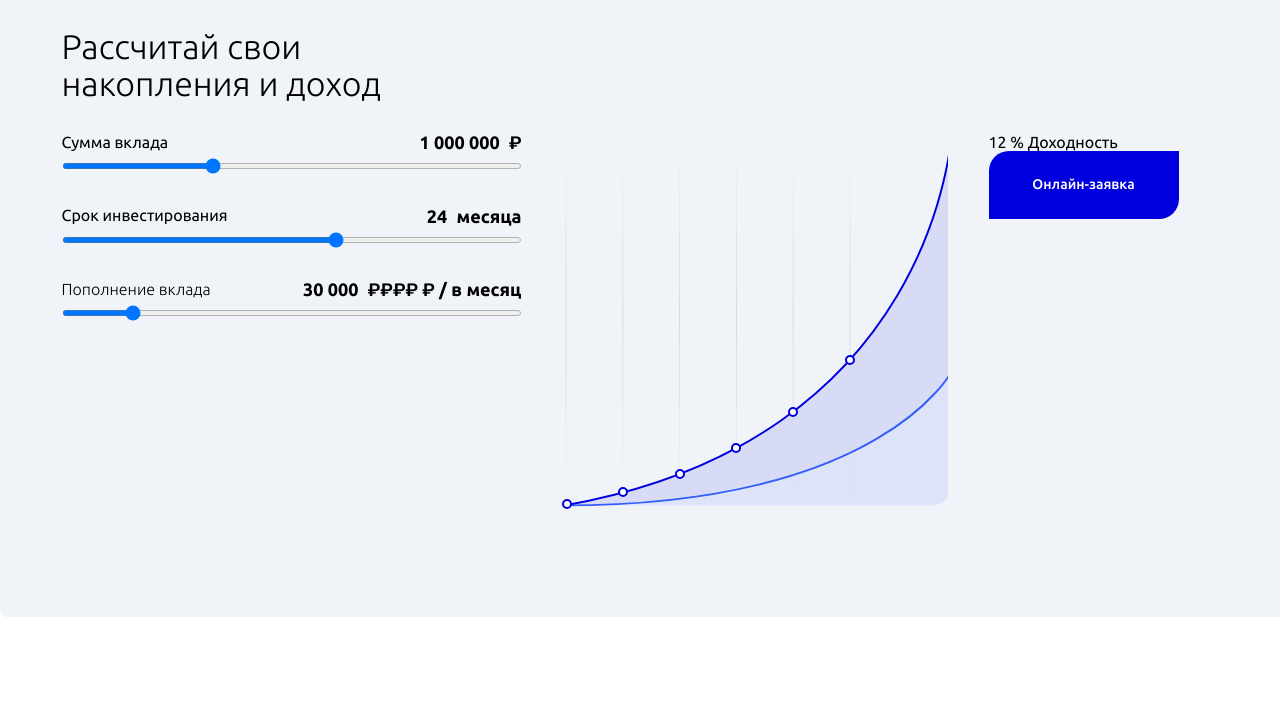
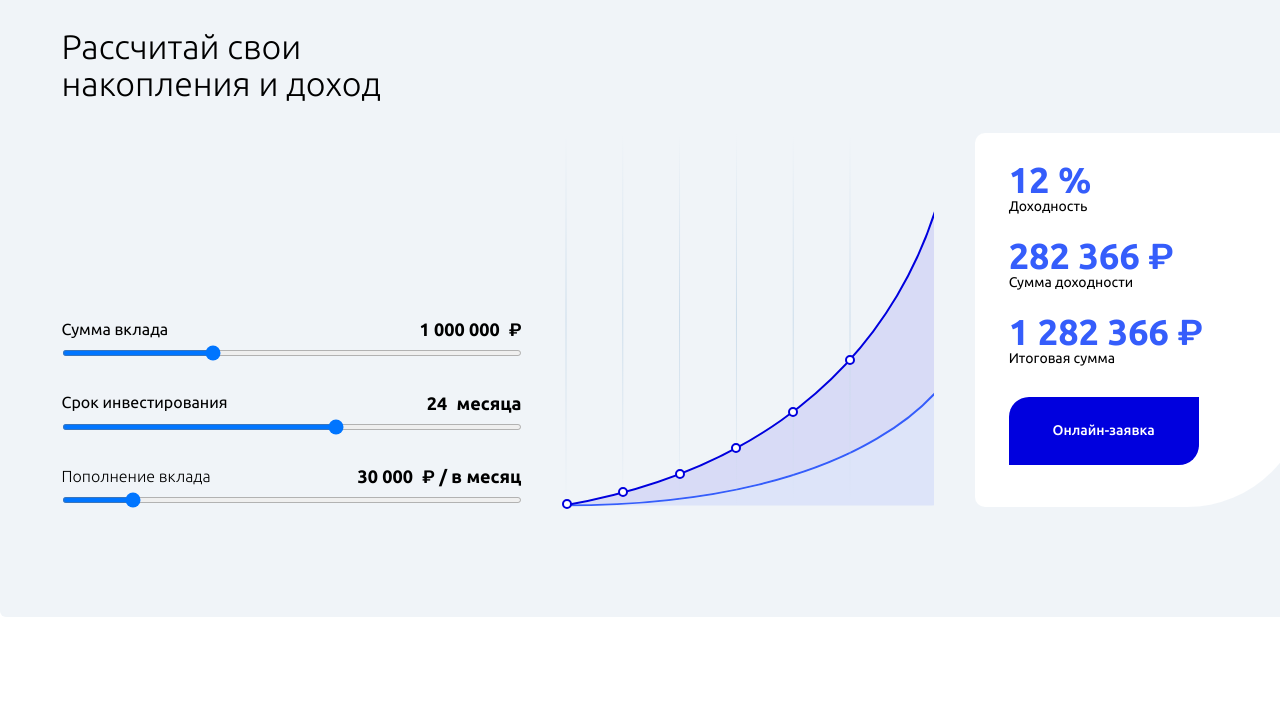
Before and after one commit to pnrf/financial-company, a website built with webpack: page src/pages/index.html in a window 1280 px wide. Shown: the part 1840-2563 px from the top of the page. Built offline with nearby package versions, Linux system fonts and the light colour scheme.

Commit message:
refactor: align some elements

```diff
--- a/src/pages/index.html
+++ b/src/pages/index.html
@@ -246,7 +246,7 @@
                       <span class="form__data-label">Пополнение вклада</span>
                       <span class="form__data-measure">
                         <span class="form__data-measure-value">30 000</span>
-                        <span class="form__data-measure-index">₽₽₽₽ &#8381; / в месяц</span>
+                        <span class="form__data-measure-index">&#8381; / в месяц</span>
                       </span>
                     </div>
                     <input class="form__input" type="range" id="depositAmount" name="depositAmount" min="10000" max="150000" value="30000" step="10000">
@@ -266,6 +266,7 @@
 
               <div class="profit-calc__results">
                 <ul class="list profit-calc__results-list">
+
                   <li class="profit-calc__results-item">
                     <span class="profit-calc__results-measure">
                       <span class="profit-calc__results-value">12</span>
@@ -273,6 +274,23 @@
                     </span>
                     <span class="profit-calc__results-label">Доходность</span>
                   </li>
+
+                  <li class="profit-calc__results-item">
+                    <span class="profit-calc__results-measure">
+                      <span class="profit-calc__results-value">282 366</span>
+                      <span class="profit-calc__results-index">&#8381;</span>
+                    </span>
+                    <span class="profit-calc__results-label">Сумма доходности</span>
+                  </li>
+
+                  <li class="profit-calc__results-item">
+                    <span class="profit-calc__results-measure">
+                      <span class="profit-calc__results-value">1 282 366</span>
+                      <span class="profit-calc__results-index">&#8381;</span>
+                    </span>
+                    <span class="profit-calc__results-label">Итоговая сумма</span>
+                  </li>
+
                 </ul>
                 <button class="button button_size_190x68 button_style_blue" type="button">Онлайн-заявка</button>
               </div>
@@ -418,7 +436,7 @@
           <div class="section__content">
             <h2 class="section__title">Отзывы клиентов</h2>
           </div>
-          <div class="section__wrapper">
+          <div class="section__wrapper reviews__wrapper">
             <div class="section__content">
               <div class="link swiper__button-prev swiper__button-prev_section_reviews"></div>
               <div class="link swiper__button-next swiper__button-next_section_reviews"></div>
--- a/src/styles/index.css
+++ b/src/styles/index.css
@@ -653,6 +653,7 @@
 .form {
   display: flex;
   width: 460px;
+  align-items: flex-end;
 }
 
 .form__fieldset {
@@ -693,6 +694,53 @@
   margin-top: 12px;
   width: 460px;
   height: 6px;
+}
+
+.profit-calc__results {
+  padding-left: 34px;
+  display: flex;
+  flex-direction: column;
+  width: 309px;
+  height: 374px;
+  background-color: #fff;
+  border-radius: 10px 10px 120px 10px;
+}
+
+.profit-calc__results-list {
+  margin: 27px 0 30px;
+  display: flex;
+  flex-direction: column;
+  gap: 21px;
+}
+
+.profit-calc__results-item {
+  display: flex;
+  flex-direction: column;
+}
+
+.profit-calc__results-measure {
+  font-weight: 700;
+  font-size: 36px;
+  line-height: 110%;
+  color: #355DFB;
+}
+
+.profit-calc__results-value {
+  margin: 0;
+  padding: 0;
+}
+
+.profit-calc__results-index {
+  margin: 0;
+  padding: 0;
+}
+
+.profit-calc__results-label {
+  margin: 0;
+  padding: 0;
+  font-weight: 400;
+  font-size: 14px;
+  line-height: 110%;
 }
 
 /* ---------- info ---------- */
@@ -1082,6 +1130,13 @@
   position: relative;
 }
 
+.reviews__wrapper {
+  display: flex;
+  flex-direction: column;
+  align-items: center;
+  gap: 41px;
+}
+
 .reviews__slide-img {
   position: relative;
   width: 405px;
```
